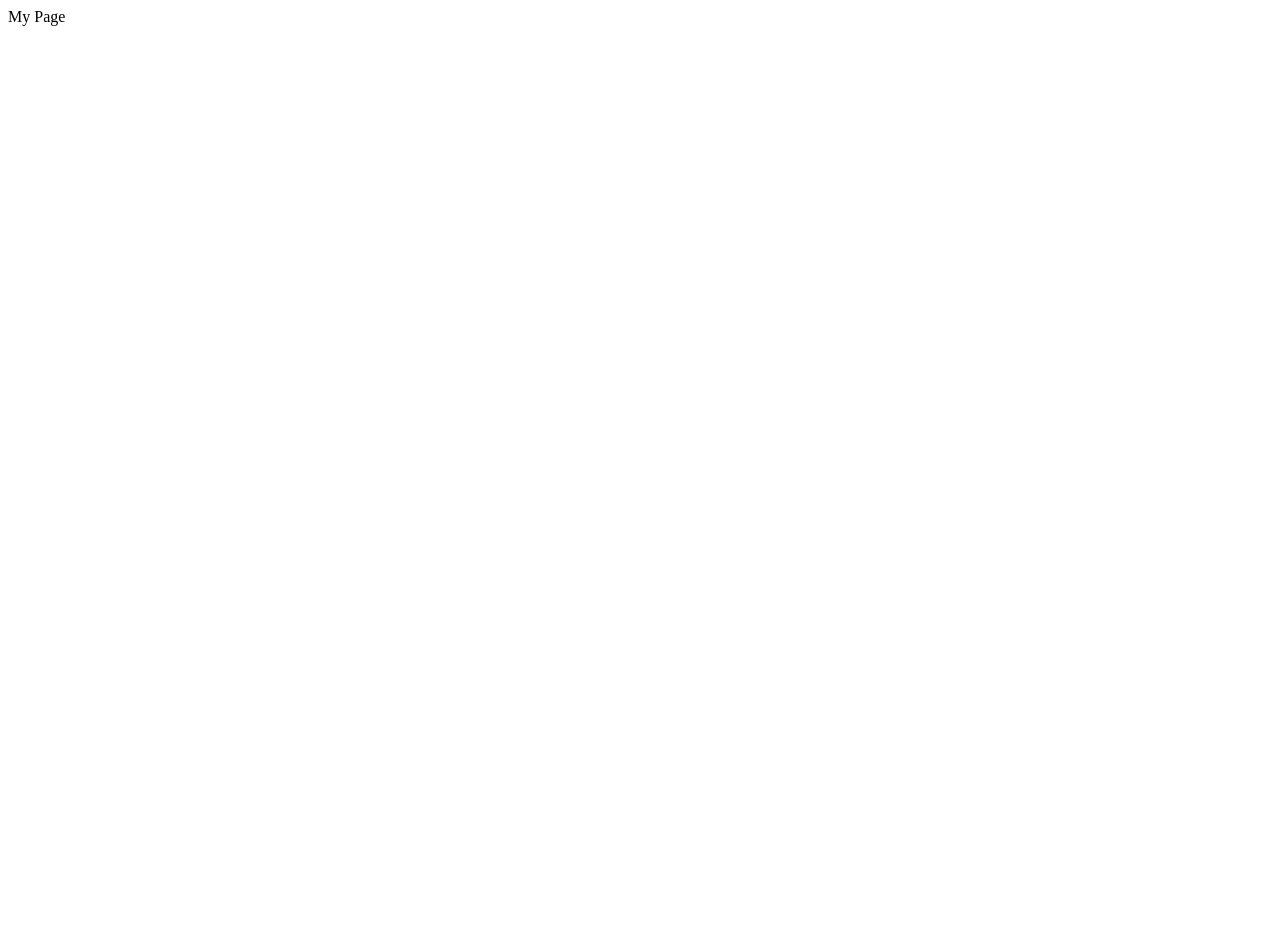
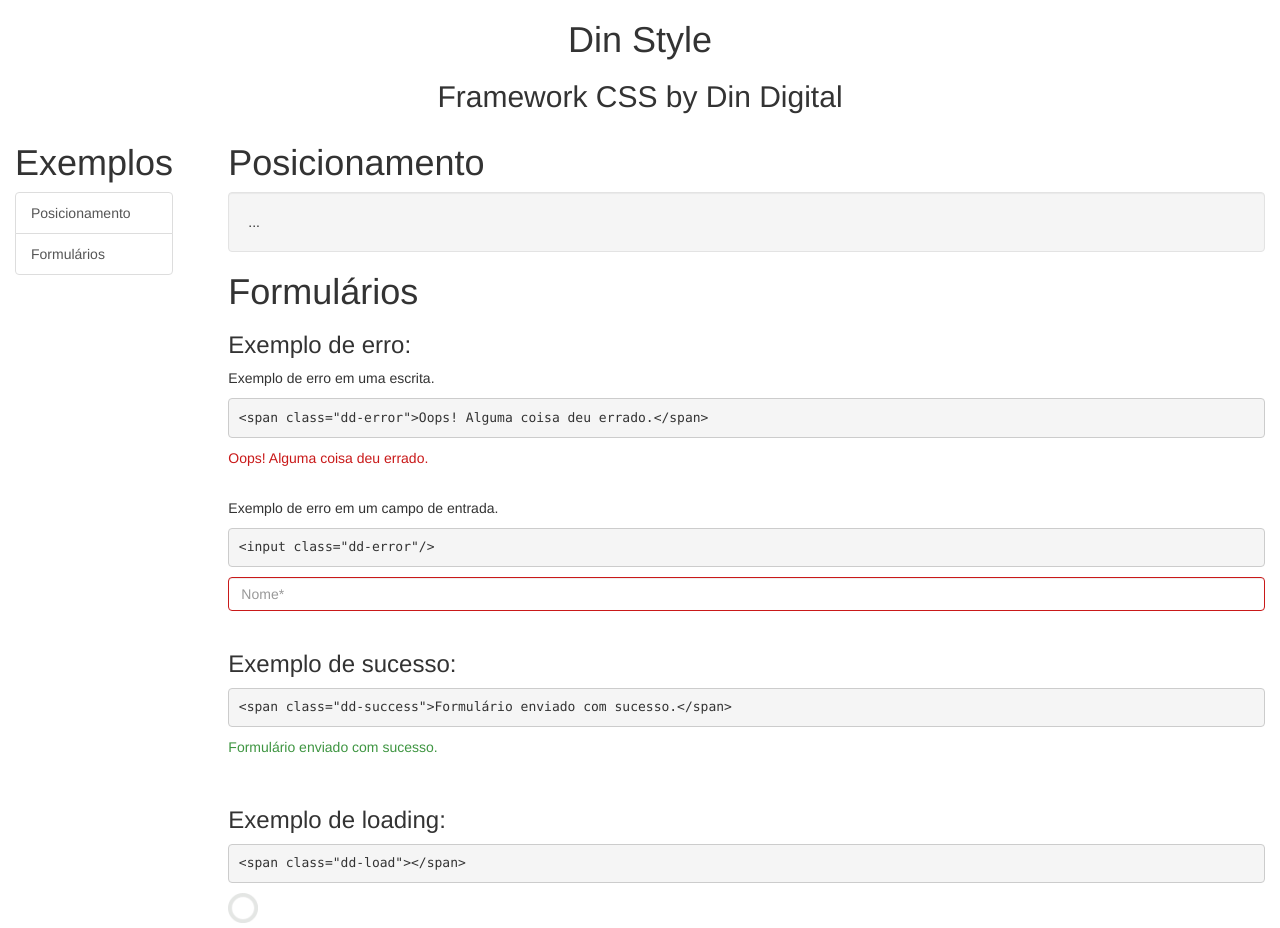
Before and after one commit to nncl/Din-Style, a website: page index.html in a window 1280 px wide. Before the commit the page ends 800 px from the top, so only its background shows below. Drawn offline with nearby package versions, Linux system fonts and the light colour scheme.

Commit message:
Example's page

```diff
--- a/index.html
+++ b/index.html
@@ -1 +1,80 @@
-My Page
+<!DOCTYPE html>
+<html>
+  <head>
+    <meta charset="utf-8">
+    <title>Din Style</title>
+
+    <link type="text/css" rel="stylesheet" href="//cdnjs.cloudflare.com/ajax/libs/normalize/3.0.2/normalize.min.css" />
+    <link rel="stylesheet" href="https://maxcdn.bootstrapcdn.com/bootstrap/3.3.5/css/bootstrap.min.css" integrity="sha512-dTfge/zgoMYpP7QbHy4gWMEGsbsdZeCXz7irItjcC3sPUFtf0kuFbDz/ixG7ArTxmDjLXDmezHubeNikyKGVyQ==" crossorigin="anonymous">
+    <link rel="stylesheet" href="style.css" />
+    <style media="screen">
+      .menu {
+        position: fixed;
+      }
+    </style>
+  </head>
+  <body>
+    <h1 class="dd-tcenter">Din Style</h1>
+    <h2 class="dd-tcenter">Framework CSS by Din Digital</h2>
+
+    <section class="container-fluid">
+
+      <div class="row">
+        <div class="col-md-2">
+          <header class="menu">
+            <h1>Exemplos</h1>
+            <div class="list-group">
+              <a href="#positioning" class="list-group-item">Posicionamento</a>
+              <a href="#forms" class="list-group-item">Formulários</a>
+            </div>
+          </header>
+        </div>
+
+        <div class="col-md-10">
+          <section id="positioning" class="content">
+            <header>
+              <h1>Posicionamento</h1>
+            </header>
+            <div class="well">...</div>
+          </section>
+
+          <section id="forms" class="content">
+            <header>
+              <h1>Formulários</h1>
+            </header>
+
+            <h3>Exemplo de erro:</h3>
+            <p>Exemplo de erro em uma escrita.</p>
+            <pre class="pre-scrollable">&lt;span class="dd-error"&gt;Oops! Alguma coisa deu errado.&lt;/span&gt;</pre>
+            <p class="dd-error">
+              Oops! Alguma coisa deu errado.
+            </p>
+
+            <br/>
+
+            <p>Exemplo de erro em um campo de entrada.</p>
+            <pre class="pre-scrollable">&lt;input class="dd-error"/&gt;</pre>
+            <input class="dd-error form-control" placeholder="Nome*"></input>
+
+            <br/>
+
+            <h3>Exemplo de sucesso:</h3>
+            <pre class="pre-scrollable">&lt;span class="dd-success"&gt;Formulário enviado com sucesso.&lt;/span&gt;</pre>
+            <p class="dd-success">
+              Formulário enviado com sucesso.
+            </p>
+
+            <br/>
+
+            <h3>Exemplo de loading:</h3>
+            <pre class="pre-scrollable">&lt;span class="dd-load"&gt;&lt;/span&gt;</pre>
+            <span class="dd-load"></span>
+
+            <br/>
+          </section>
+        </div>
+      </div>
+    </section>
+
+  </body>
+</html>
```
